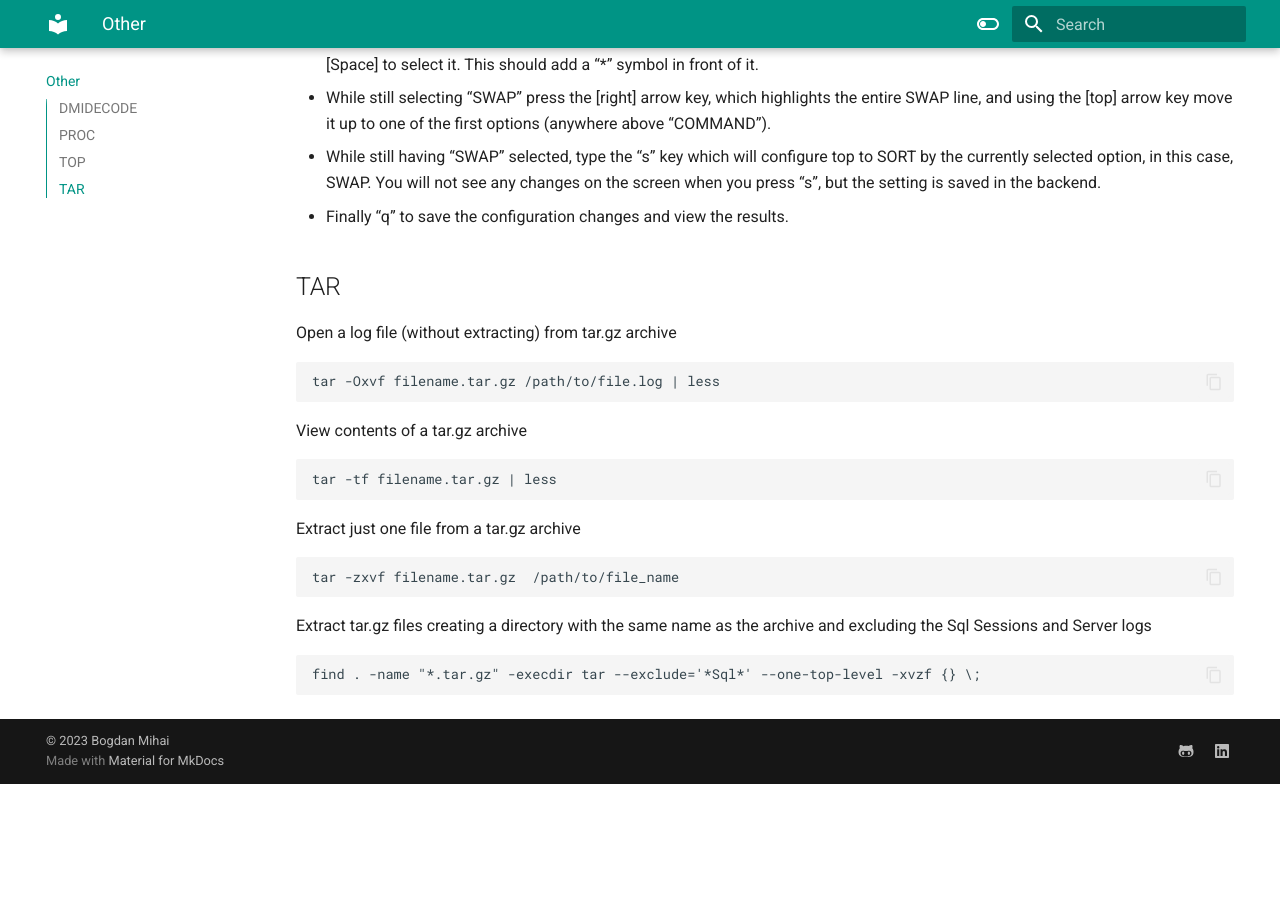
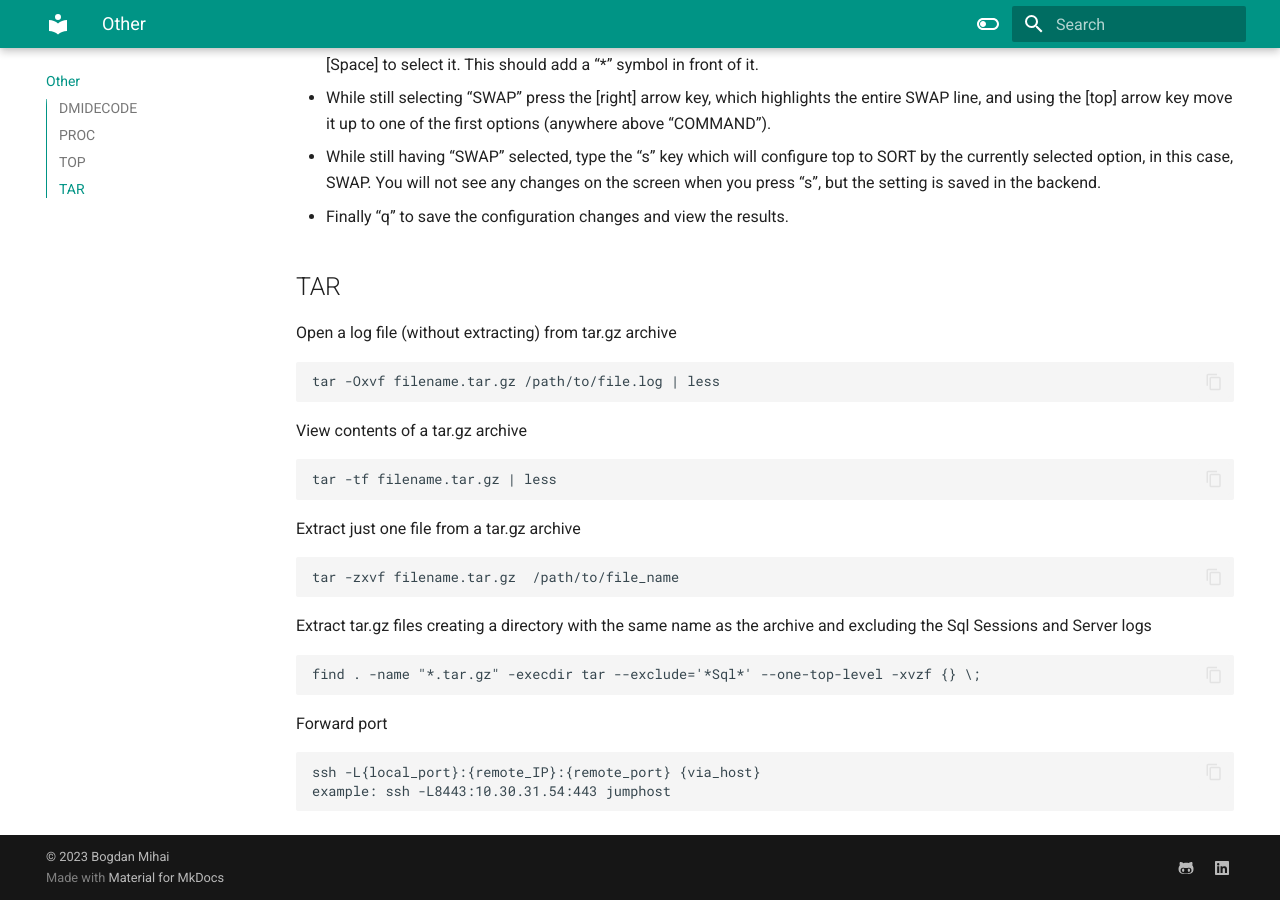
Before and after one commit to b-mihai/exasol-docs, an MkDocs documentation site: the page built from docs/Other.md, in a window 1280 px wide and 900 px high, scrolled down 1644 px. Built offline with MkDocs 1.6.1 and Material for MkDocs 9.7.7, drawn with Linux system fonts in a browser that asks for light colours; before the commit the page ends 2428 px from its top, so only the background shows below that.

Commit message:
Update Other.md

````diff
--- a/docs/Other.md
+++ b/docs/Other.md
@@ -86,3 +86,8 @@ Extract tar.gz files creating a directory with the same name as the archive and
 ```
 find . -name "*.tar.gz" -execdir tar --exclude='*Sql*' --one-top-level -xvzf {} \;
 ```
+Forward port
+```
+ssh -L{local_port}:{remote_IP}:{remote_port} {via_host}
+example: ssh -L8443:10.30.31.54:443 jumphost
+```
````
